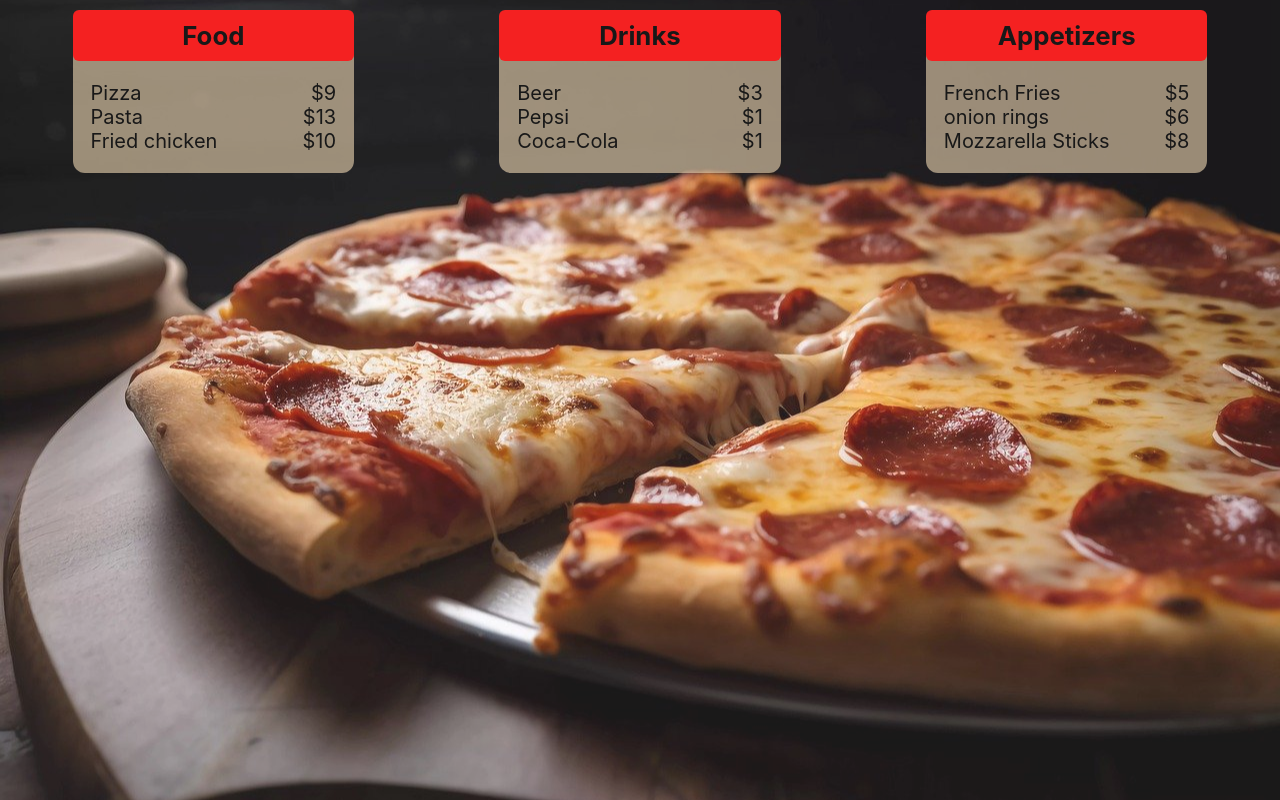
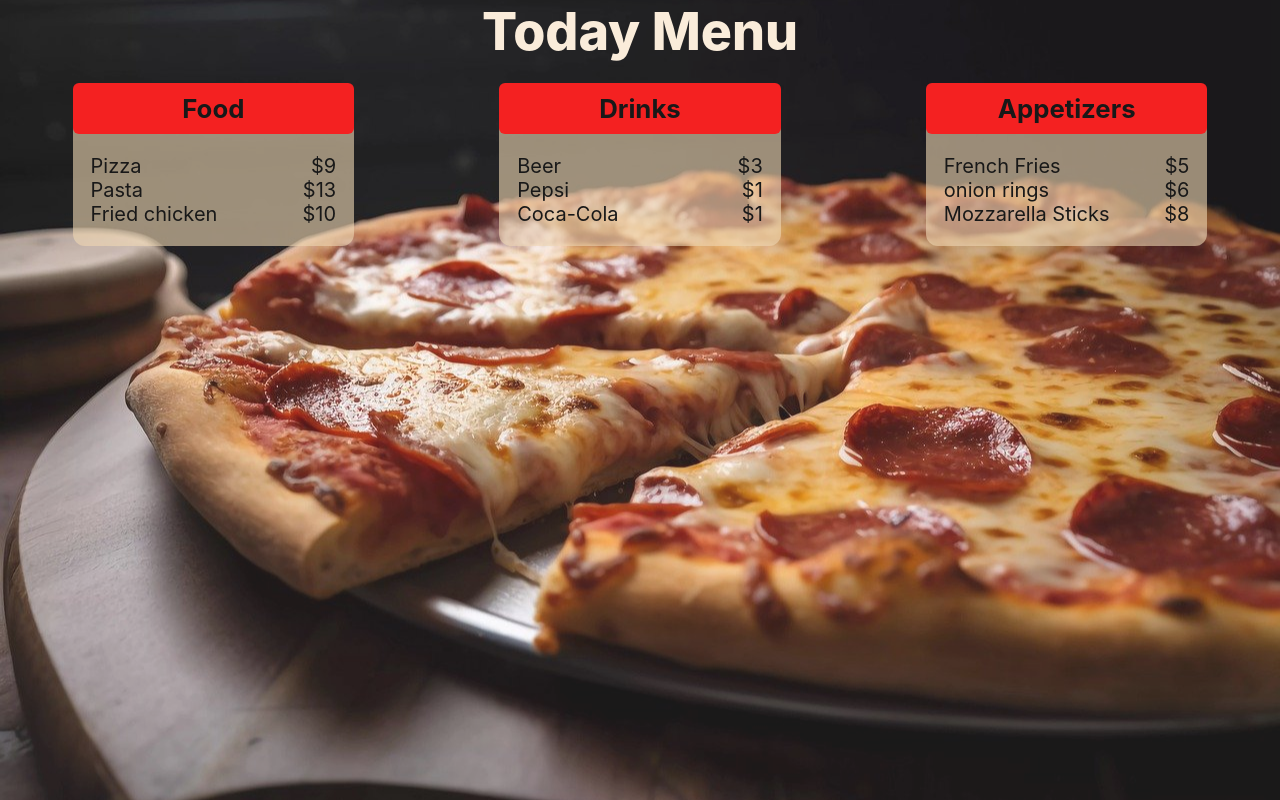
Before and after one commit to zahraRostami1999/menu-app, a React (Create React App) app: page / in a window 1280 px wide. Built offline with nearby package versions, Linux system fonts and the light colour scheme.

Commit message:
edit MenuPage: import Header component

```diff
--- a/src/pages/menu/MenuPage.jsx
+++ b/src/pages/menu/MenuPage.jsx
@@ -1,5 +1,6 @@
 import styles from "./MenuPage.module.css";
 import List from "../../components/list/List.jsx";
+import Header from "../../components/header/Header.jsx";
 import background from "../../assets/back2.jpg";
 
 function MenuPage() {
@@ -31,6 +32,7 @@ function MenuPage() {
   return (
     <>
       <div style={style}>
+        <Header/>
         <div className={styles.list}>
           {foods.length > 0 && <List items={foods} category="Food" />}
           {drinks.length > 0 && <List items={drinks} category="Drinks" />}
```
